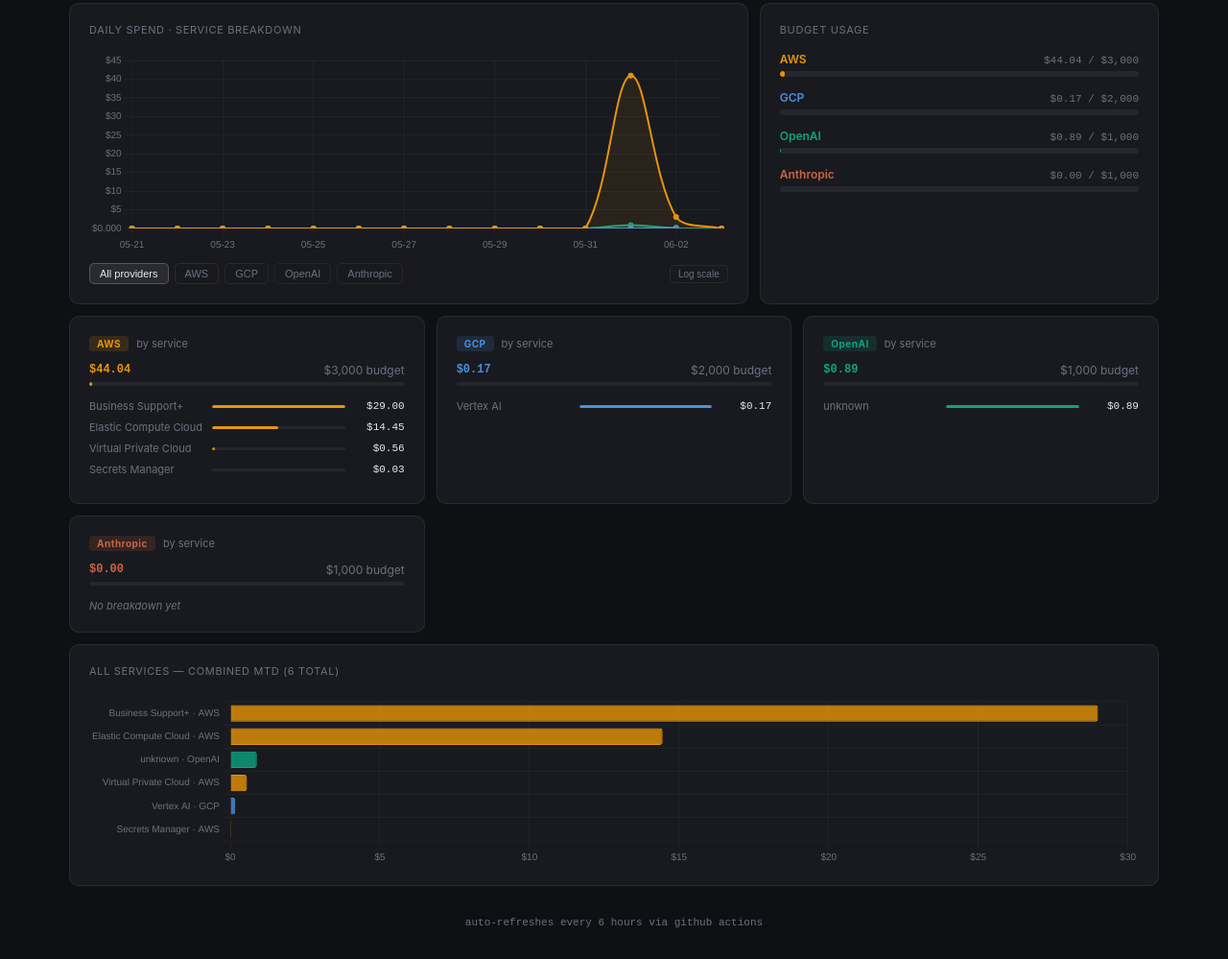
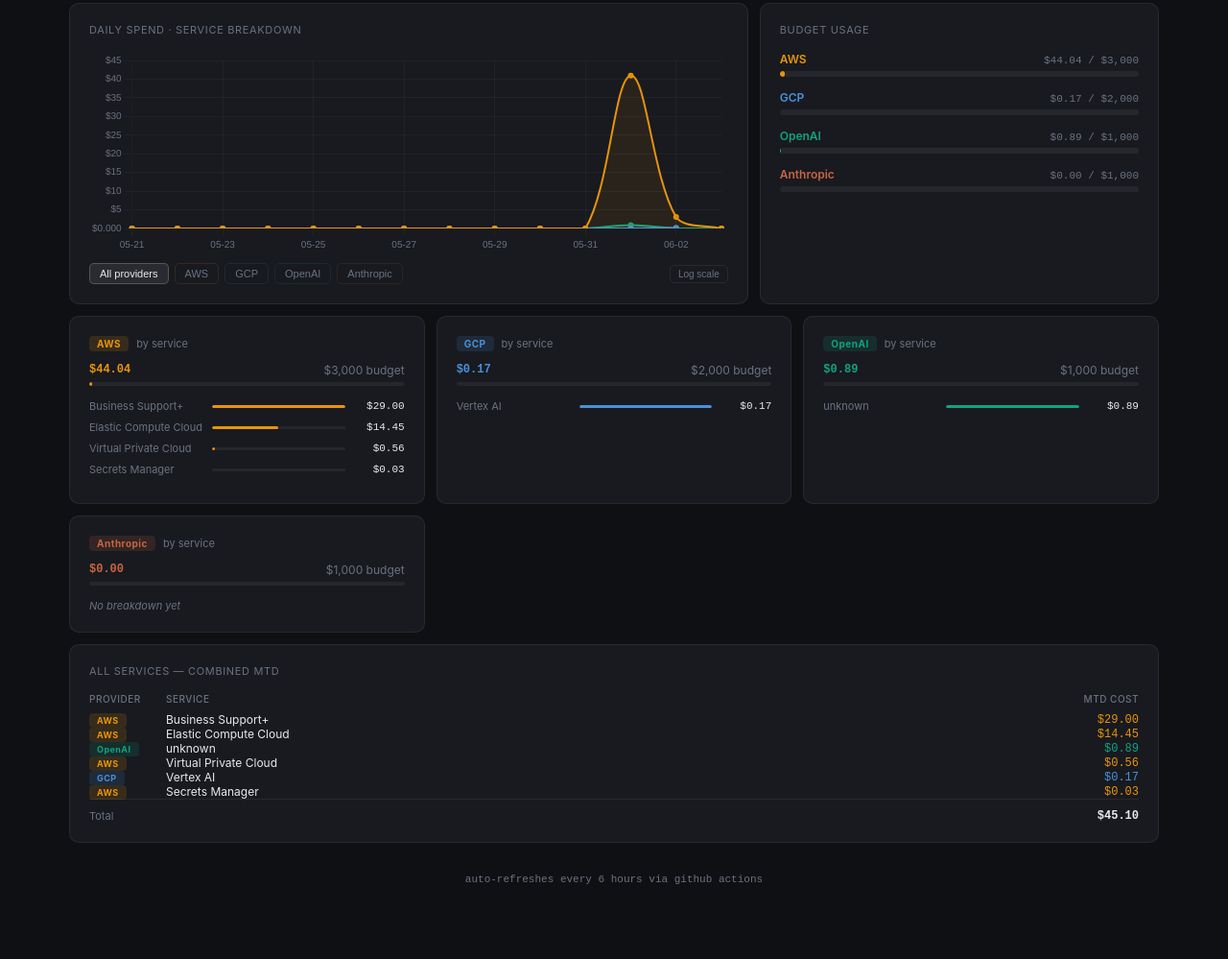
Before and after one commit to coolcreeper8/chipchop-billing, a plain HTML site: page index.html in a window 1280 px wide. Shown: the part 262-1261 px from the top of the page at 96% size. After the commit the page ends 1216 px from the top, so only its background shows below. Drawn offline with nearby package versions, Linux system fonts and the light colour scheme.

Commit message:
fix: replace combined services chart with table

```diff
--- a/index.html
+++ b/index.html
@@ -383,13 +383,34 @@
         ${(() => {
           const allSvcs = [];
           active.forEach(p => (d[p.key].services||[]).forEach(s =>
-            allSvcs.push({label: trim(s.name) + ' · ' + p.label, color: p.color, amount: s.amount})));
+            allSvcs.push({name: s.name, provider: p.label, color: p.color, amount: s.amount})));
           allSvcs.sort((a,b) => b.amount - a.amount);
           if (!allSvcs.length) return '';
-          const h = Math.max(180, allSvcs.length * 30);
+          const total = allSvcs.reduce((s,x) => s + x.amount, 0);
+          const rows = allSvcs.map(s => `
+            <tr>
+              <td><span class="badge badge-${s.provider.toLowerCase()}" style="font-size:9px">${s.provider}</span></td>
+              <td style="color:var(--text)">${trim(s.name)}</td>
+              <td style="font-family:'SF Mono',monospace;color:${s.color};text-align:right">${fmtDec(s.amount)}</td>
+            </tr>`).join('');
           return `<div class="card" style="margin-top:12px">
-            <div class="card-title">All services — combined MTD (${allSvcs.length} total)</div>
-            <div style="position:relative;height:${h}px"><canvas id="allSvcsChart"></canvas></div>
+            <div class="card-title">All services — combined MTD</div>
+            <table style="width:100%;border-collapse:collapse;font-size:12px">
+              <thead>
+                <tr>
+                  <th style="text-align:left;color:var(--muted);font-size:10px;text-transform:uppercase;letter-spacing:.05em;padding:0 0 8px;font-weight:500;width:80px">Provider</th>
+                  <th style="text-align:left;color:var(--muted);font-size:10px;text-transform:uppercase;letter-spacing:.05em;padding:0 0 8px;font-weight:500">Service</th>
+                  <th style="text-align:right;color:var(--muted);font-size:10px;text-transform:uppercase;letter-spacing:.05em;padding:0 0 8px;font-weight:500">MTD Cost</th>
+                </tr>
+              </thead>
+              <tbody>${rows}</tbody>
+              <tfoot>
+                <tr style="border-top:1px solid var(--border)">
+                  <td colspan="2" style="padding-top:10px;color:var(--muted);font-size:11px">Total</td>
+                  <td style="padding-top:10px;text-align:right;font-family:'SF Mono',monospace;font-weight:700">${fmtDec(total)}</td>
+                </tr>
+              </tfoot>
+            </table>
           </div>`;
         })()}
       </div>
@@ -427,37 +448,6 @@
     // initial chart render
     renderMainChart(d, active, 'trend', false);
 
-    // combined services chart
-    if (document.getElementById('allSvcsChart')) {
-      const allSvcs = [];
-      active.forEach(p => (d[p.key].services||[]).forEach(s =>
-        allSvcs.push({label: trim(s.name) + ' · ' + p.label, color: p.color, amount: s.amount})));
-      allSvcs.sort((a,b) => b.amount - a.amount);
-      new Chart(document.getElementById('allSvcsChart'), {
-        type: 'bar',
-        data: {
-          labels:   allSvcs.map(s => s.label),
-          datasets: [{
-            data:            allSvcs.map(s => s.amount),
-            backgroundColor: allSvcs.map(s => s.color + 'cc'),
-            borderColor:     allSvcs.map(s => s.color),
-            borderWidth: 1, borderRadius: 3,
-          }],
-        },
-        options: {
-          indexAxis: 'y',
-          responsive: true, maintainAspectRatio: false,
-          plugins: {
-            legend: {display: false},
-            tooltip: {callbacks: {label: c => ` $${c.parsed.x.toFixed(2)}`}},
-          },
-          scales: {
-            x: {grid:{color:'rgba(255,255,255,0.04)'}, ticks:{color:'#6b7280', font:{size:10}, callback: v => '$'+v}, beginAtZero:true},
-            y: {grid:{color:'rgba(255,255,255,0.04)'}, ticks:{color:'#6b7280', font:{size:10}}},
-          },
-        },
-      });
-    }
 
     // history chart (lazy — only when tab is opened)
     window._historyData = {months: historyMonths, active};
```
